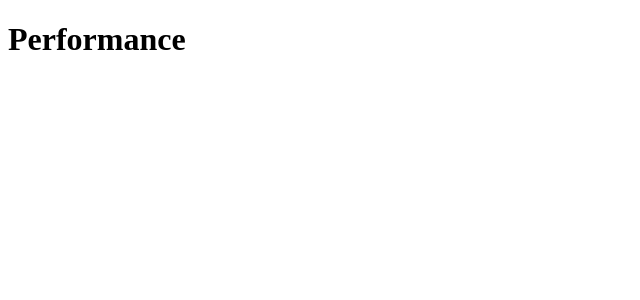
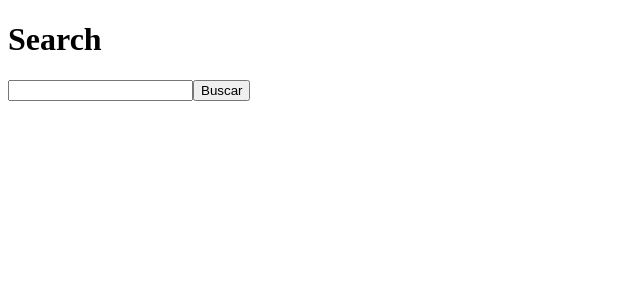
Before and after one commit to LeonardoCampello-dev/react-performance-test, a Next.js app: page / in a window 1280 px wide. Shown: the top 300 px of the page, without its empty margins (0-640 px from the left). Built offline with nearby package versions, Linux system fonts and the light colour scheme.

Commit message:
feat: component to render search results

```diff
--- /dev/null
+++ b/components/Product.tsx
@@ -0,0 +1,15 @@
+type Props = {
+  product: {
+    id: number;
+    title: string;
+    price: number;
+  };
+};
+
+export function Product({ product }: Props) {
+  return (
+    <div>
+      {product.title} - <strong>{product.price}</strong>
+    </div>
+  );
+}
--- /dev/null
+++ b/components/SearchResults.tsx
@@ -0,0 +1,19 @@
+import { Product } from './Product';
+
+type Props = {
+  results: Array<{
+    id: number;
+    title: string;
+    price: number;
+  }>;
+};
+
+export function SearchResults({ results }: Props) {
+  return (
+    <div>
+      {results.map((product) => {
+        return <Product key={product.id} product={product} />;
+      })}
+    </div>
+  );
+}
--- a/pages/index.tsx
+++ b/pages/index.tsx
@@ -1,7 +1,40 @@
-import type { NextPage } from 'next'
+import type { NextPage } from 'next';
+
+import { FormEvent, useState } from 'react';
+
+import { SearchResults } from '../components/SearchResults';
 
 const Home: NextPage = () => {
-  return <h1>Performance</h1>
-}
+  const [search, setSearch] = useState('');
+  const [results, setResults] = useState([]);
 
-export default Home
+  async function handleSearch(event: FormEvent) {
+    event.preventDefault();
+
+    if (!search.trim()) {
+      return;
+    }
+
+    const response = await fetch(`http://localhost:3333/products?q=${search}`);
+
+    const data = await response.json();
+
+    setResults(data);
+  }
+
+  return (
+    <div>
+      <h1>Search</h1>
+
+      <form onSubmit={handleSearch}>
+        <input type='text' onChange={(event) => setSearch(event.target.value)} />
+
+        <button type='submit'>Buscar</button>
+      </form>
+
+      <SearchResults results={results} />
+    </div>
+  );
+};
+
+export default Home;
```
